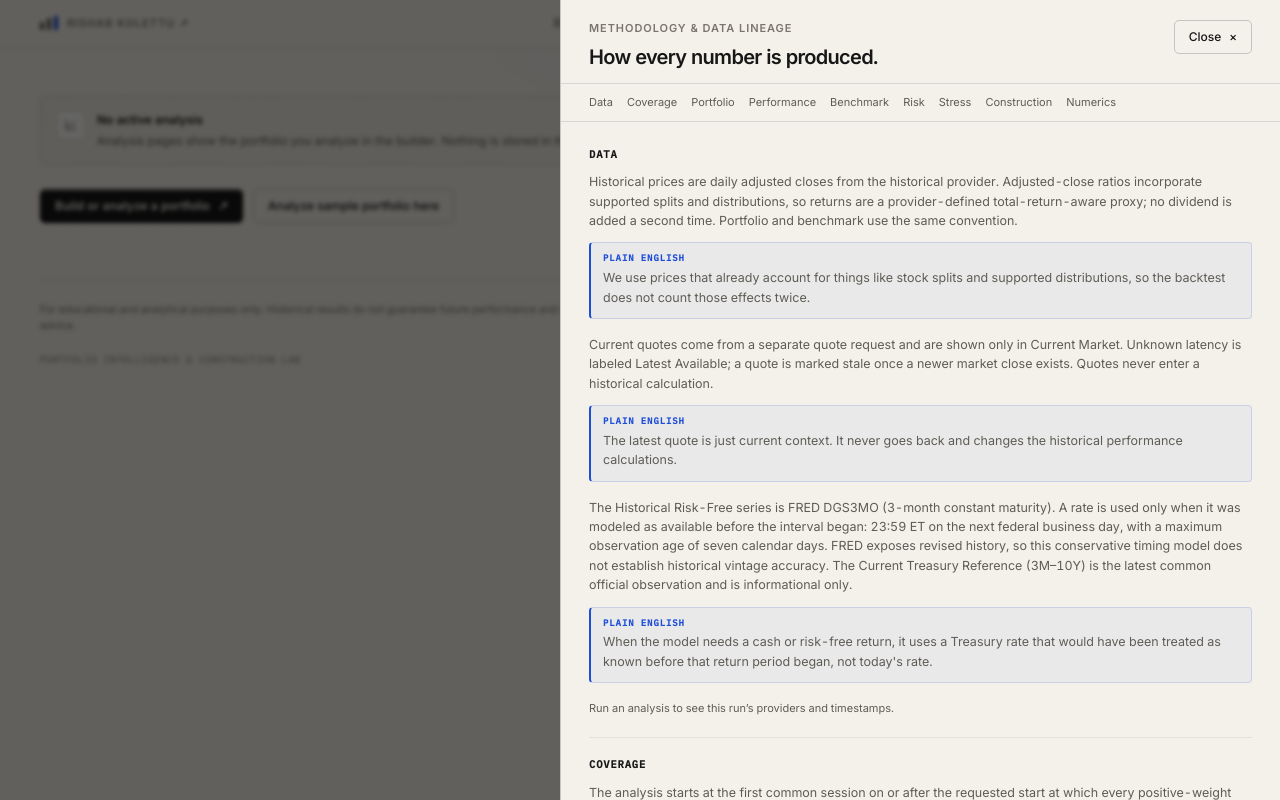
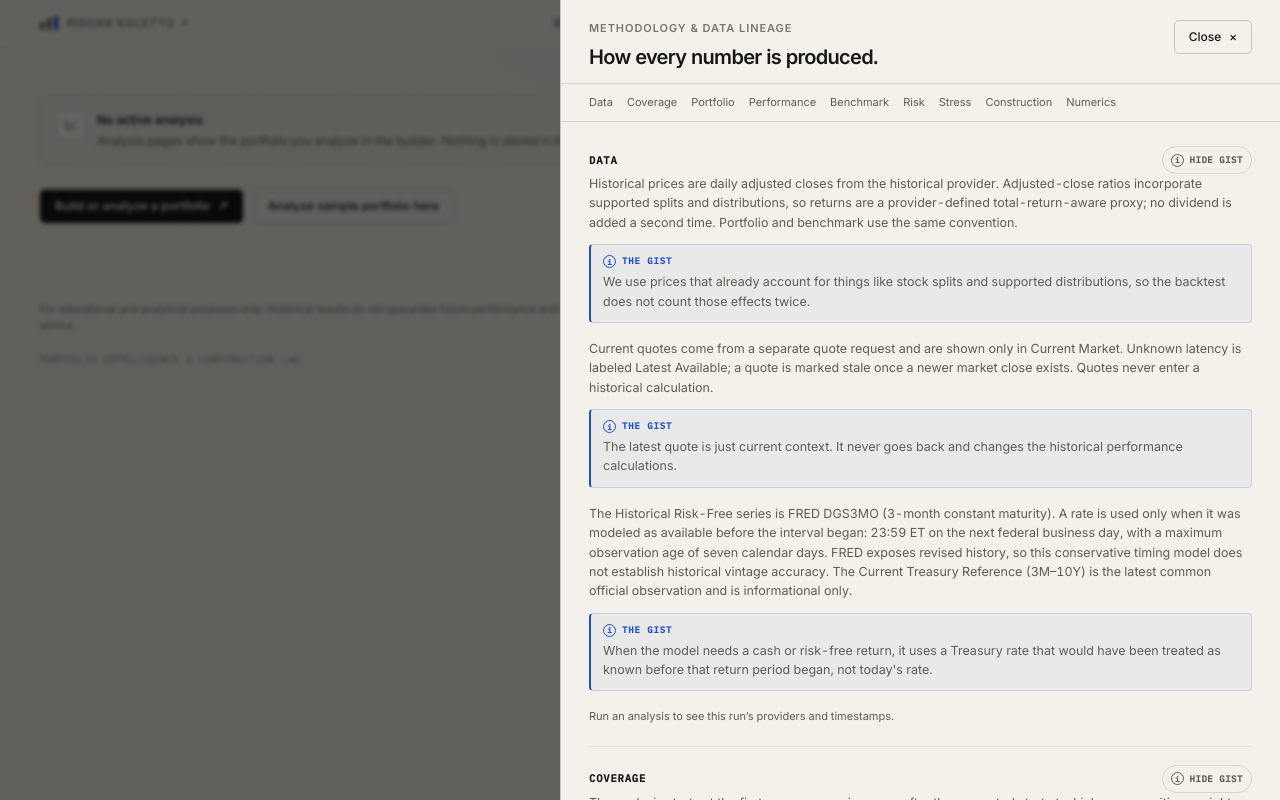
Before and after one commit to rkolettu/portfolio-intelligence-lab, a Next.js app: page /analysis/overview in a window 1280 px wide. Both pictures are taken after a click on the button "Methodology". Built offline with nearby package versions, Linux system fonts and the light colour scheme.

Commit message:
Refine methodology gist boxes and add per-section toggles

```diff
--- a/components/methodology/MethodologyDrawer.tsx
+++ b/components/methodology/MethodologyDrawer.tsx
@@ -1,5 +1,5 @@
 "use client";
-import { useEffect, useRef, type ReactNode } from "react";
+import { useEffect, useRef, useState, type ReactNode } from "react";
 import type { BacktestResult } from "@/lib/types/analytics";
 import { count, timestamp } from "@/lib/utils/format";
 
@@ -41,9 +41,25 @@ function Topic({
   title: string;
   children: ReactNode;
 }) {
+  const [gistOpen, setGistOpen] = useState(true);
   return (
-    <section className="method-topic" aria-labelledby={`method-${id}`}>
-      <h3 id={`method-${id}`}>{title}</h3>
+    <section
+      className="method-topic"
+      aria-labelledby={`method-${id}`}
+      data-gist-open={gistOpen ? "true" : "false"}
+    >
+      <div className="method-topic-head">
+        <h3 id={`method-${id}`}>{title}</h3>
+        <button
+          type="button"
+          className="method-gist-toggle"
+          aria-expanded={gistOpen}
+          onClick={() => setGistOpen((open) => !open)}
+        >
+          <span className="method-gist-toggle-icon" aria-hidden="true">i</span>
+          {gistOpen ? "Hide gist" : "Show gist"}
+        </button>
+      </div>
       {children}
     </section>
   );
@@ -64,8 +80,11 @@ function Facts({ rows }: { rows: [string, ReactNode][] }) {
 
 function PlainEnglish({ children }: { children: ReactNode }) {
   return (
-    <aside className="method-plain" aria-label="Plain English explanation">
-      <span className="method-plain-label">Plain English</span>
+    <aside className="method-plain" aria-label="Quick explanation">
+      <span className="method-plain-label">
+        <span className="method-plain-icon" aria-hidden="true">i</span>
+        The gist
+      </span>
       <p>{children}</p>
     </aside>
   );
@@ -132,6 +151,53 @@ export function MethodologyDrawer({
       }}
     >
       <style>{`
+        .method-topic-head {
+          display: flex;
+          align-items: center;
+          justify-content: space-between;
+          gap: 12px;
+        }
+        .method-topic-head h3 {
+          margin-bottom: 0;
+        }
+        .method-gist-toggle {
+          display: inline-flex;
+          align-items: center;
+          gap: 6px;
+          min-height: 28px;
+          padding: 4px 8px;
+          border: 1px solid var(--border);
+          border-radius: 999px;
+          background: transparent;
+          color: var(--muted);
+          font-family: var(--mono);
+          font-size: 9px;
+          font-weight: 600;
+          letter-spacing: 0.06em;
+          text-transform: uppercase;
+          white-space: nowrap;
+        }
+        .method-gist-toggle:hover {
+          border-color: var(--accent-line);
+          color: var(--accent);
+          background: var(--accent-soft);
+        }
+        .method-gist-toggle-icon,
+        .method-plain-icon {
+          display: inline-grid;
+          place-items: center;
+          width: 13px;
+          height: 13px;
+          flex: 0 0 13px;
+          border: 1px solid currentColor;
+          border-radius: 50%;
+          font-family: inherit;
+          font-size: 8px;
+          font-weight: 700;
+          letter-spacing: 0;
+          line-height: 1;
+          text-transform: none;
+        }
         .method-plain {
           margin: 8px 0 16px;
           padding: 10px 12px 11px;
@@ -140,8 +206,13 @@ export function MethodologyDrawer({
           border-radius: 4px;
           background: rgba(29, 78, 216, 0.045);
         }
+        .method-topic[data-gist-open="false"] .method-plain {
+          display: none;
+        }
         .method-plain-label {
-          display: block;
+          display: flex;
+          align-items: center;
+          gap: 6px;
           margin-bottom: 4px;
           color: var(--accent);
           font-family: var(--mono);
```
